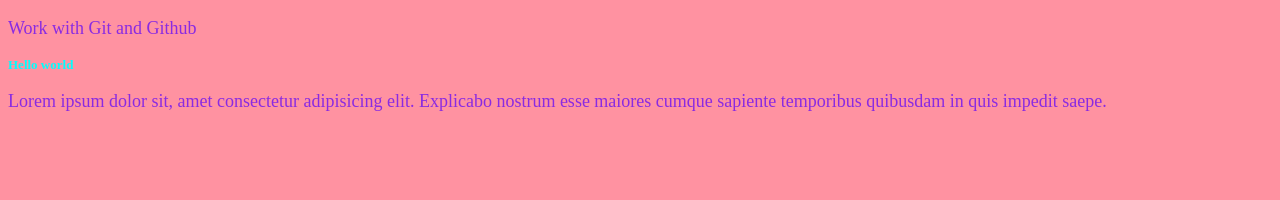
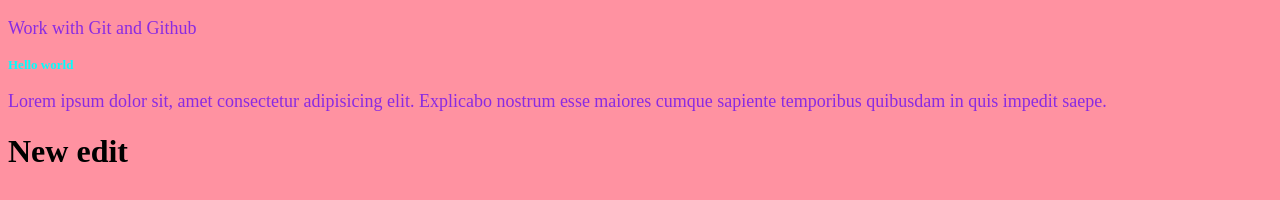
Before and after one commit to 0superdonut0/gitTest, a plain HTML site: page index.html in a window 1280 px wide. Drawn offline with Linux system fonts and the light colour scheme.

Commit message:
on second branch new edit

```diff
--- a/index.html
+++ b/index.html
@@ -11,5 +11,6 @@
     <p>Work with Git and Github</p>
     <h2>Hello world</h2>
     <p>Lorem ipsum dolor sit, amet consectetur adipisicing elit. Explicabo nostrum esse maiores cumque sapiente temporibus quibusdam in quis impedit saepe.</p>
+    <h1>New edit</h1>
 </body>
 </html>
```
